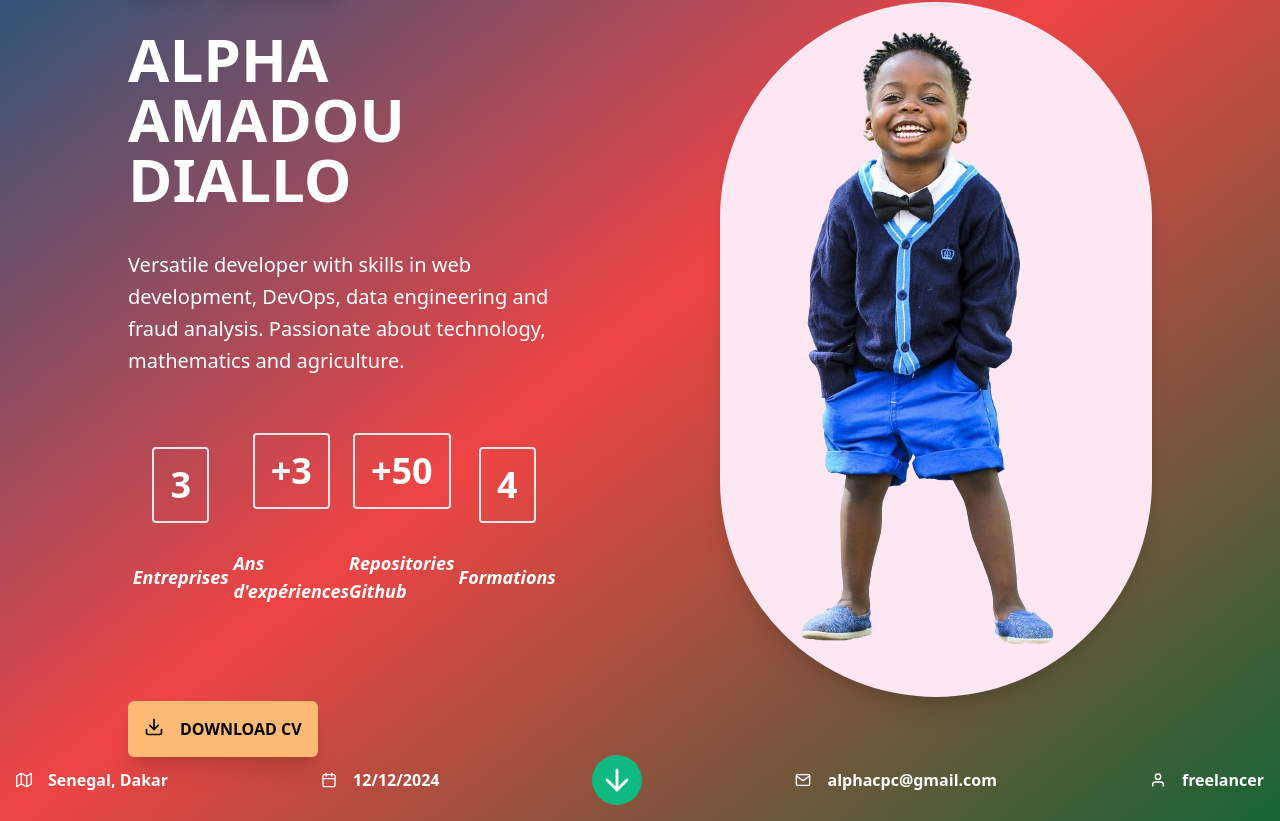
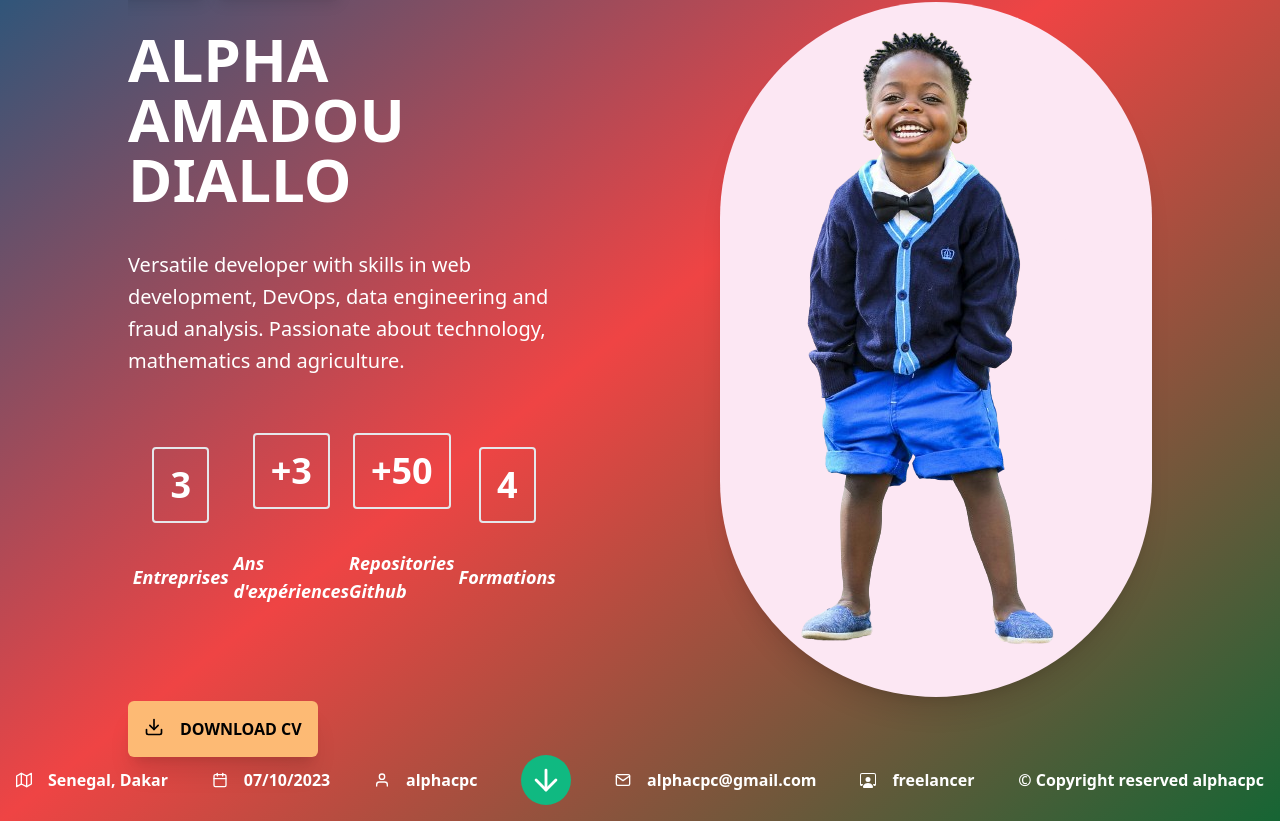
Before and after one commit to alphacpc/portfolio, a React (Create React App) app: page / in a window 1280 px wide. Shown: the part 179-1000 px from the top of the page. Built offline with nearby package versions, Linux system fonts and the light colour scheme.

Commit message:
added copyright

```diff
--- a/src/Components/shared/HeaderComponent.js
+++ b/src/Components/shared/HeaderComponent.js
@@ -1,5 +1,5 @@
 import LinkSocialComponent from './LinkSocialComponent';
-import { BsMedium } from 'react-icons/bs';
+import { BsMedium, BsPersonWorkspace } from 'react-icons/bs';
 import { FiGithub, FiLinkedin, FiYoutube, FiDownload,
         FiMap, FiCalendar, FiArrowDown, FiMail, FiUser }
 from 'react-icons/fi';
@@ -9,8 +9,31 @@ import SkillComponent from './SkillComponent';
 import StatComponent from './StatComponent';
 import IconTextComponent from './IconTextComponent';
 
+
+const FORMAT_DATE = (input_date, type_date) => {
+
+        let datetime_sep = input_date.split("T");
+        let date_split = datetime_sep[0].split("-");
+
+
+        if(type_date === "datetime"){
+              return `${date_split[2]}/${date_split[1]}/${date_split[0]} ${datetime_sep[1].split(".")[0]}`;
+        }
+
+        else if(type_date === "date") {
+              return `${date_split[2]}/${date_split[1]}/${date_split[0]}`;
+        }
+
+        else return "01/01/1900"
+
+};
+
+
 const HeaderComponent = () => {
-  return (
+
+        const currentDate = new Date().toISOString();
+
+        return (
         <header className="min-h-screen relative">
                 <div className="link-socials flex justify-center">
                         <div className="bg-orange-500 flex p-4">
@@ -61,10 +84,14 @@ const HeaderComponent = () => {
 
                 <div className="p-4 bg-amber-20 absolute bottom-0 w-full flex items-center justify-between">
                         <IconTextComponent icon={<FiMap className="mr-4"/> } text="Senegal, Dakar" />
-                        <IconTextComponent icon={<FiCalendar className="mr-4"/> } text="12/12/2024" />
+                        <IconTextComponent icon={<FiCalendar className="mr-4"/> } text={FORMAT_DATE(currentDate, "date")} />
+                        <IconTextComponent icon={<FiUser className="mr-4"/> } text="alphacpc" />
+
                         <FiArrowDown className="bg-emerald-500 rounded-full p-2" size={50} color='white'/>
+
                         <IconTextComponent icon={<FiMail className="mr-4"/> } text="alphacpc@gmail.com" />
-                        <IconTextComponent icon={<FiUser className="mr-4"/> } text="freelancer" />
+                        <IconTextComponent icon={<BsPersonWorkspace className="mr-4"/> } text="freelancer" />
+                        <IconTextComponent text="&copy; Copyright reserved alphacpc" />
                 </div>
       </header>
   )
```
